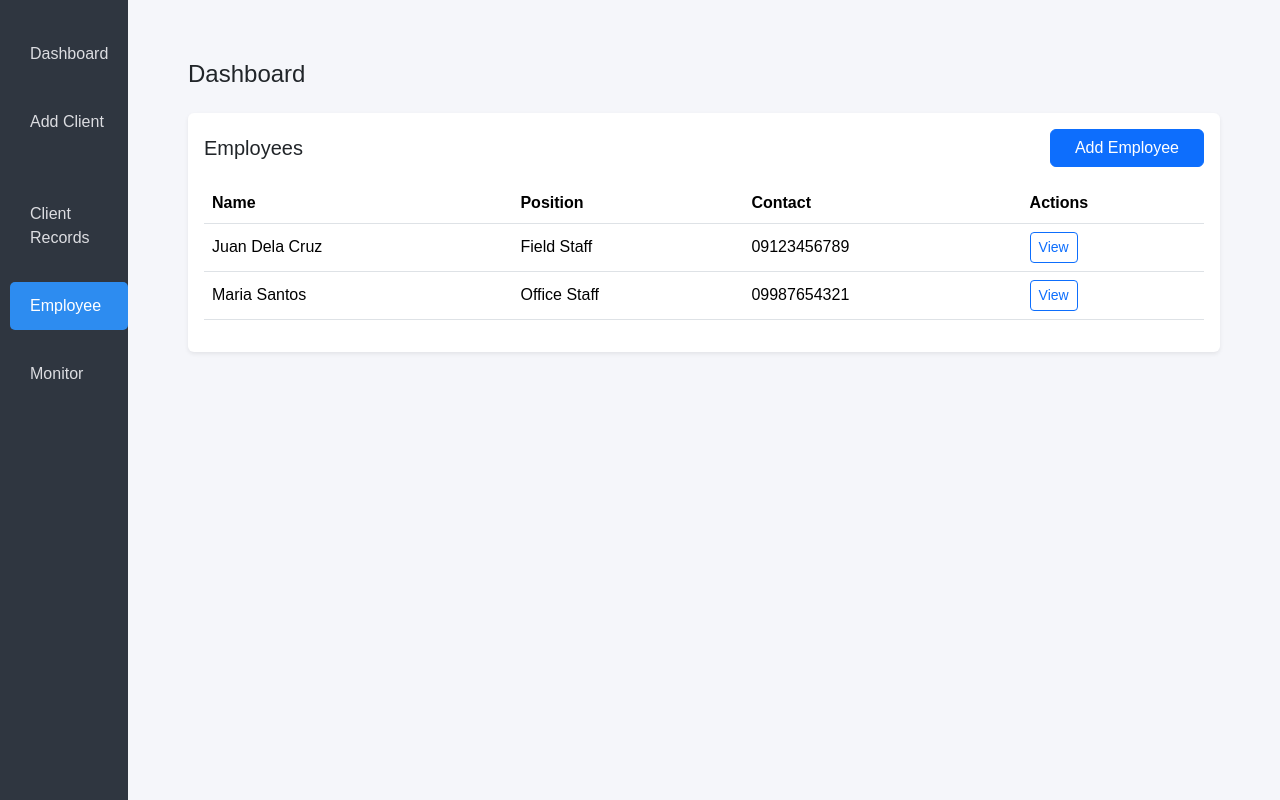
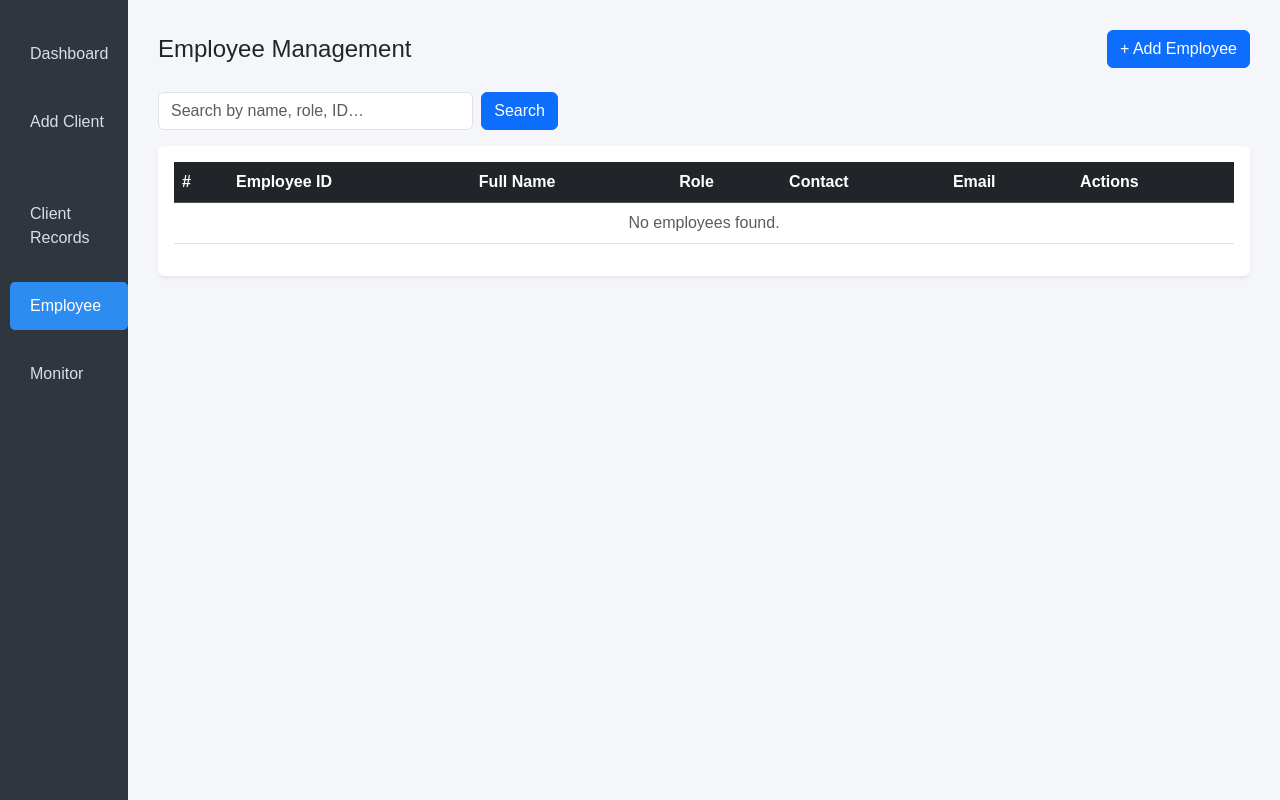
Before and after one commit to BestiesJinilin/GG, a Django app: page /employee/ in a window 1280 px wide. Shown: the part 60-860 px from the top of the page. Run offline with Django 5.2, Linux system fonts and the light colour scheme; a user stored in the database is signed in.

Commit message:
Update viewemployee.html

```diff
--- a/GG/app/templates/app/viewemployee.html
+++ b/GG/app/templates/app/viewemployee.html
@@ -1,69 +1,160 @@
 {% extends 'app/base.html' %}
 
-{% block title %}Client Records — Green Garden{% endblock %}
+{% block title %}Employees — Green Garden{% endblock %}
 {% block nav_employee %}active{% endblock %}
 
 {% block content %}
-    <div class="content">
-      <h4 class="mb-4">Dashboard</h4>
+<div class="d-flex justify-content-between align-items-center mb-4">
+  <h4 class="mb-0">Employee Management</h4>
+  <a href="{% url 'add-employee' %}" class="btn btn-primary">+ Add Employee</a>
+</div>
+
+<!-- Search -->
+<form method="GET" class="d-flex mb-3" style="max-width:400px;">
+  <input type="text" name="q" class="form-control me-2"
+         placeholder="Search by name, role, ID…"
+         value="{{ query }}">
+  <button class="btn btn-primary">Search</button>
+</form>
+
 <div class="card shadow-sm border-0">
 <div class="card-body">
-          <div class="d-flex justify-content-between align-items-center mb-3">
-            <h5 class="mb-0">Employees</h5>
-            <a href="{% url 'add-employee' %}">
-              <button class="btn btn-primary px-4">Add Employee</button>
-            </a>
-          </div>
   <div class="table-responsive">
-            <table class="table align-middle">
-              <thead>
+  <table class="table table-hover align-middle" id="employeeTable">
+    <thead class="table-dark">
       <tr>
-                  <th>Name</th>
-                  <th>Position</th>
+        <th>#</th>
+        <th>Employee ID</th>
+        <th>Full Name</th>
+        <th>Role</th>
         <th>Contact</th>
+        <th>Email</th>
         <th>Actions</th>
       </tr>
     </thead>
     <tbody>
-                <tr>
-                  <td>Juan Dela Cruz</td>
-                  <td>Field Staff</td>
-                  <td>09123456789</td>
+      {% for emp in employees %}
+      <tr id="emp-row-{{ emp.pk }}">
+        <td>{{ forloop.counter }}</td>
+        <td>{{ emp.pk }}</td>
+        <td>{{ emp.full_name }}</td>
+        <td><span class="badge bg-secondary">{{ emp.role }}</span></td>
+        <td>{{ emp.phone_number }}</td>
+        <td>{{ emp.email }}</td>
         <td>
-                    <a href="employee-details.html">
-                      <button class="btn btn-sm btn-outline-primary">View</button>
-                    </a>
+          <a href="{% url 'details-employee' emp.pk %}" class="btn btn-sm btn-info">View</a>
+          <a href="{% url 'edit-employee' emp.pk %}" class="btn btn-sm btn-warning">Edit</a>
+          <button class="btn btn-sm btn-danger delete-emp-btn"
+                  data-pk="{{ emp.pk }}"
+                  data-name="{{ emp.full_name }}">Delete</button>
         </td>
       </tr>
+      {% empty %}
       <tr>
-                  <td>Maria Santos</td>
-                  <td>Office Staff</td>
-                  <td>09987654321</td>
-                  <td>
-                    <a href="employee-details.html">
-                      <button class="btn btn-sm btn-outline-primary">View</button>
-                    </a>
-                  </td>
+        <td colspan="7" class="text-center text-muted">No employees found.</td>
       </tr>
+      {% endfor %}
     </tbody>
   </table>
   </div>
+</div>
+</div>
+{% endblock %}
+
+
+{% block modals %}
+<!-- DELETE EMPLOYEE MODAL -->
+<div class="modal fade" id="deleteEmpModal" tabindex="-1" aria-hidden="true">
+<div class="modal-dialog">
+<div class="modal-content">
+  <div class="modal-header bg-danger text-white">
+    <h5 class="modal-title">Confirm Employee Deletion</h5>
+    <button type="button" class="btn-close btn-close-white" data-bs-dismiss="modal"></button>
+  </div>
+  <div class="modal-body">
+    <p>You are about to permanently delete:</p>
+    <p class="fw-bold fs-5" id="delete-emp-name"></p>
+    <p class="text-danger small">
+      This will also delete the employee's login account and all logs.
+      This action <strong>cannot be undone</strong>.
+    </p>
+    <label class="form-label mt-2">Enter your PIN to confirm</label>
+    <input type="password" id="deleteEmpPinInput" class="form-control"
+           placeholder="Enter your PIN" autocomplete="off">
+    <div id="deleteEmpPinError" class="text-danger small mt-2 d-none"></div>
+  </div>
+  <div class="modal-footer">
+    <button class="btn btn-secondary" data-bs-dismiss="modal">Cancel</button>
+    <button class="btn btn-danger" id="confirmDeleteEmpBtn">Delete Employee</button>
   </div>
 </div>
 </div>
 </div>
 {% endblock %}
 
+
 {% block extra_js %}
 <script>
-    function updateClock() {
-      const now = new Date();
-      const date = now.toLocaleDateString();
-      const time = now.toLocaleTimeString();
-      document.getElementById("date").textContent = date;
-      document.getElementById("time").textContent = time;
+let deleteEmpPk = null;
+const deleteEmpModal = new bootstrap.Modal(document.getElementById("deleteEmpModal"));
+
+document.querySelectorAll(".delete-emp-btn").forEach(btn => {
+  btn.addEventListener("click", function () {
+    deleteEmpPk = this.dataset.pk;
+    document.getElementById("delete-emp-name").textContent       = this.dataset.name;
+    document.getElementById("deleteEmpPinInput").value           = "";
+    document.getElementById("deleteEmpPinError").classList.add("d-none");
+    document.getElementById("confirmDeleteEmpBtn").disabled      = false;
+    document.getElementById("confirmDeleteEmpBtn").textContent   = "Delete Employee";
+    deleteEmpModal.show();
+  });
+});
+
+document.getElementById("confirmDeleteEmpBtn").addEventListener("click", function () {
+  const pin   = document.getElementById("deleteEmpPinInput").value.trim();
+  const errEl = document.getElementById("deleteEmpPinError");
+
+  if (!pin) {
+    errEl.textContent = "Please enter your PIN.";
+    errEl.classList.remove("d-none");
+    return;
   }
-    setInterval(updateClock, 1000);
-    updateClock();
+
+  const btn = this;
+  btn.disabled    = true;
+  btn.textContent = "Deleting…";
+
+  fetch(`/delete-employee/${deleteEmpPk}/`, {
+    method: "POST",
+    headers: {
+      "Content-Type": "application/x-www-form-urlencoded",
+      "X-CSRFToken":  "{{ csrf_token }}",
+    },
+    body: `pin=${encodeURIComponent(pin)}`,
+  })
+  .then(r => r.json())
+  .then(data => {
+    if (data.success) {
+      const row = document.getElementById(`emp-row-${deleteEmpPk}`);
+      if (row) row.remove();
+      deleteEmpModal.hide();
+      const tbody = document.querySelector("#employeeTable tbody");
+      if (tbody && tbody.querySelectorAll("tr").length === 0) {
+        tbody.innerHTML = `<tr><td colspan="7" class="text-center text-muted">No employees found.</td></tr>`;
+      }
+    } else {
+      errEl.textContent = data.error || "Deletion failed.";
+      errEl.classList.remove("d-none");
+      btn.disabled    = false;
+      btn.textContent = "Delete Employee";
+    }
+  })
+  .catch(() => {
+    errEl.textContent = "Network error. Please try again.";
+    errEl.classList.remove("d-none");
+    btn.disabled    = false;
+    btn.textContent = "Delete Employee";
+  });
+});
 </script>
 {% endblock %}
```
Lines whose indentation alone changed are shown as unchanged.
